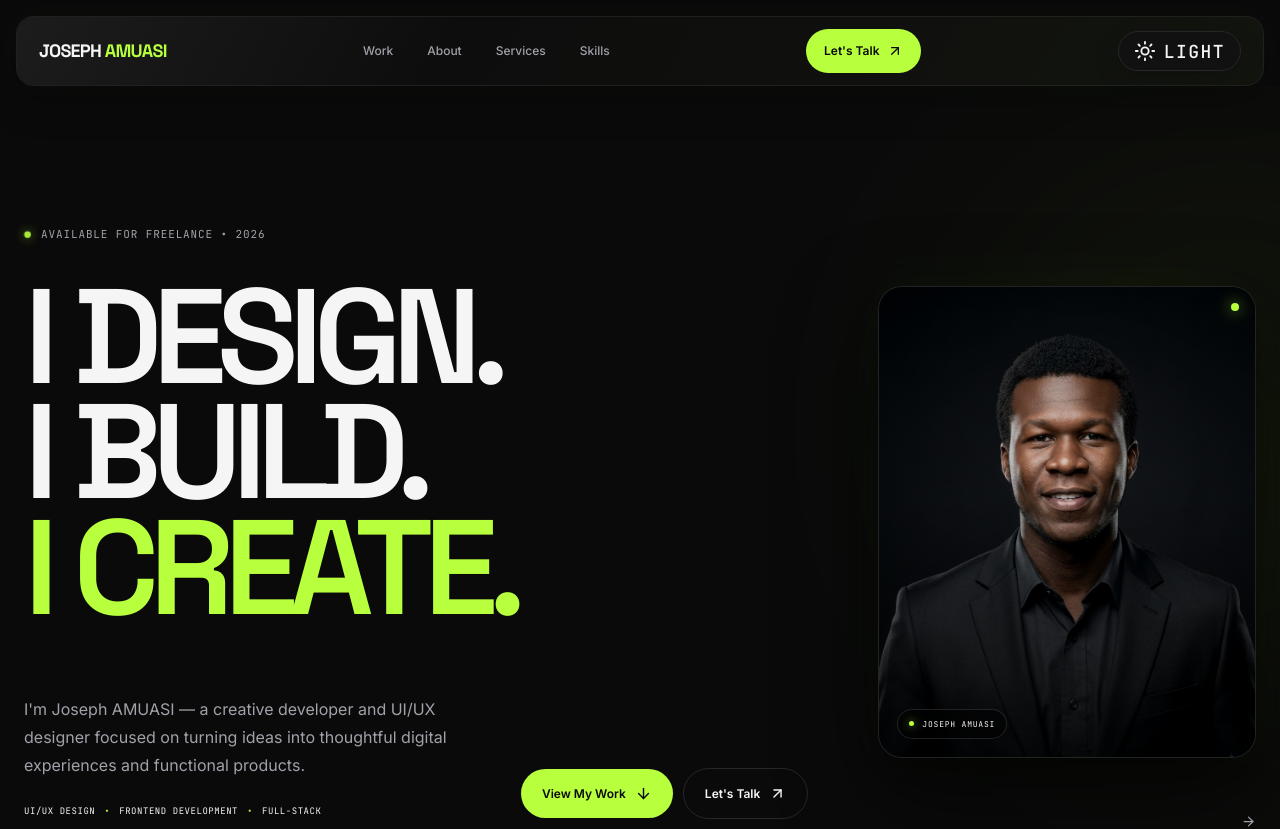
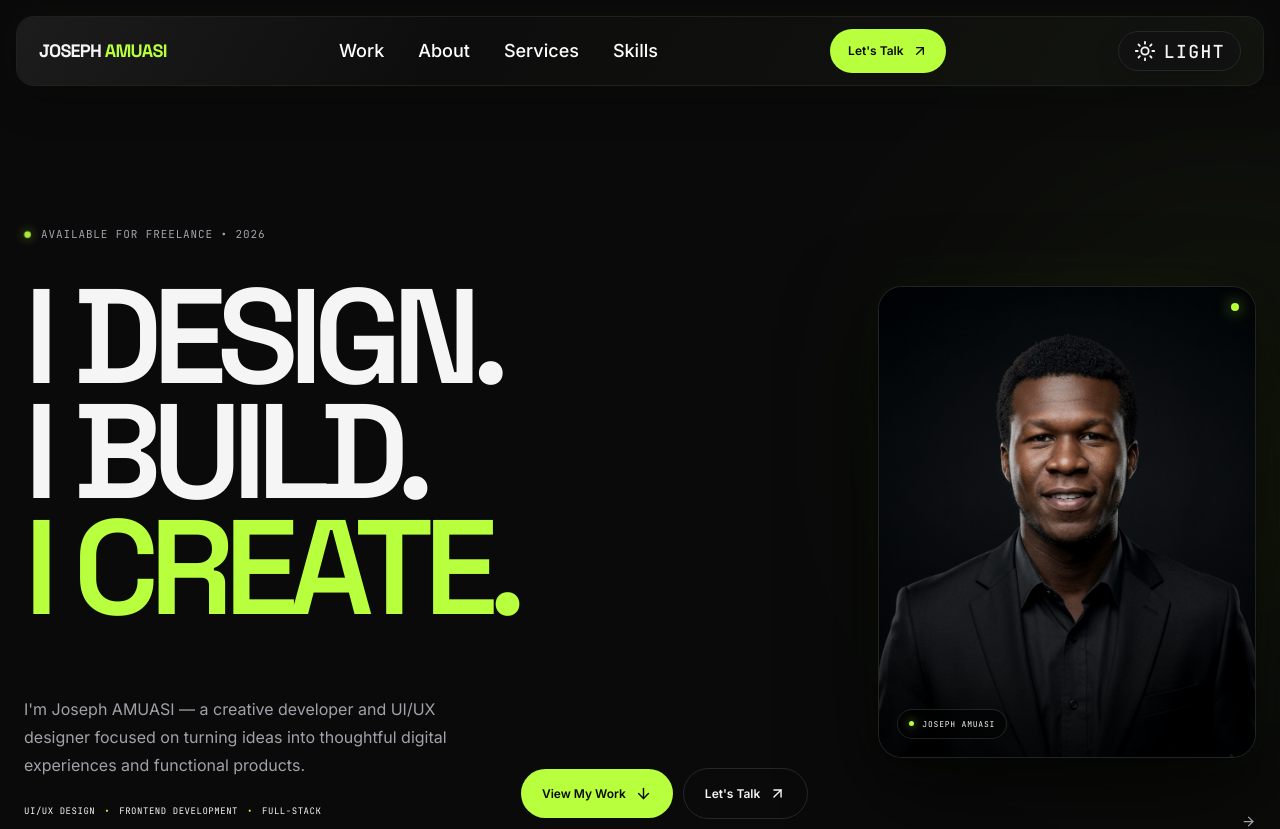
Before and after one commit to josephamuasi001/MY-PORTFOLIO, a React (Vite) app in the folder frontend/: page / in a window 1280 px wide. Shown: the top 829 px of the page. Built offline with nearby package versions, Linux system fonts and the light colour scheme; no server answers.

Commit message:
feat: update navbar link styles for improved visibility and readability

```diff
--- a/frontend/src/components/Navbar.css
+++ b/frontend/src/components/Navbar.css
@@ -138,9 +138,9 @@
 .navbar-links a {
   position: relative;
 
-  color: var(--color-text-muted);
+  color: white;
 
-  font-size: 12px;
+  font-size: 18px;
 
   font-weight: 500;
 
```
